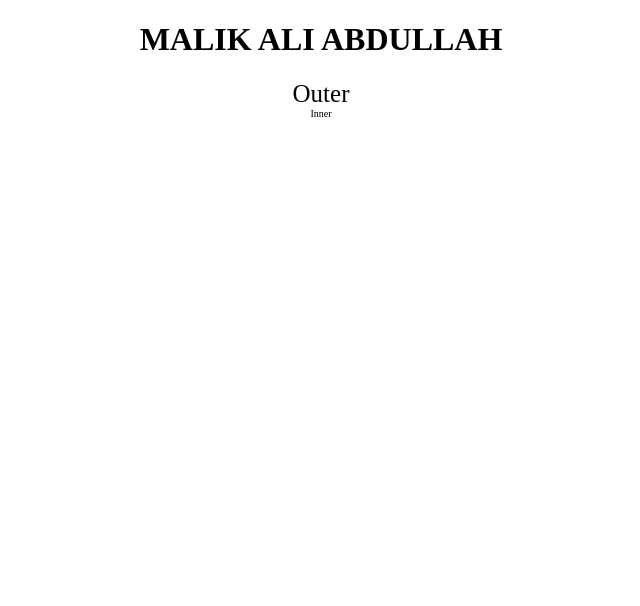
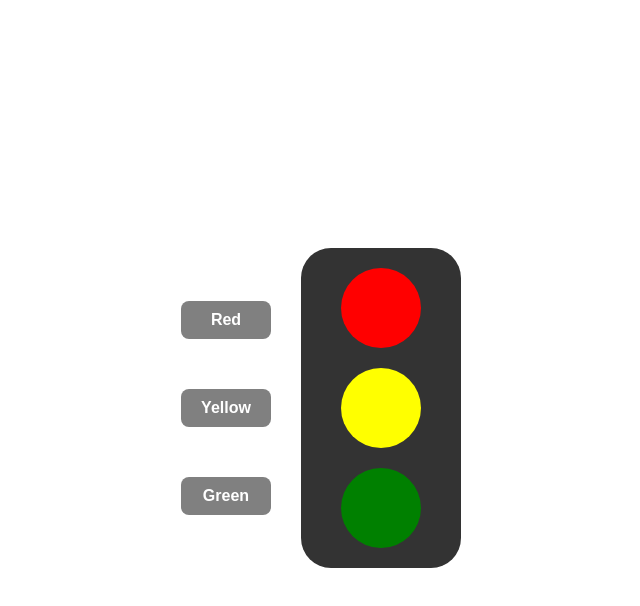
Before and after one commit to malikaliabdullah54/Technik-Nest-Internship, a plain HTML site: page index.html in a window 1280 px wide. Shown: the whole page, without its empty margins (319-959 px from the left). Drawn offline with Linux system fonts and the light colour scheme.

Commit message:
Traffic Lights

```diff
--- a/index.html
+++ b/index.html
@@ -3,18 +3,20 @@
 <head>
     <meta charset="UTF-8">
     <meta name="viewport" content="width=device-width, initial-scale=1.0">
-    <title>Practice Set 2</title>
+    <title>Traffic Lights</title>
     <link rel="stylesheet" href="style.css">
 </head>
 <body>
-
-    <h1>Malik Ali Abdullah</h1>
-
-    <div id="outer">
-        Outer
-
-        <div id="inner">
-            Inner
+    <div class="container">
+        <div class="Labels">
+            <div class="Label">Red</div>
+            <div class="Label">Yellow</div>
+            <div class="Label">Green</div>
+        </div>
+        <div class="Traffic-Light">
+            <div class="Light Red"></div>
+            <div class="Light Yellow"></div>
+            <div class="Light Green"></div>
         </div>
     </div>
 </body>
--- a/style.css
+++ b/style.css
@@ -1,16 +1,58 @@
 body{
-    text-align: center;
-    font-family: 'Times New Roman', Times, serif;
+    background-color: #fff;
+    display: flex;
+    align-items: center;
+    justify-content: center;
+    height: 100vh;
+    font-family: Arial, Helvetica, sans-serif;
 }
 
-h1{
-    text-transform: uppercase;
+.container{
+    display: flex;
+    align-items: center;
+    gap: 30px;
 }
 
-#outer{
-    font-size: 25px;
+.Labels{
+    display: flex;
+    flex-direction: column;
+    gap: 50px;
 }
 
-#inner{
-    font-size: 10px;
+.Label{
+    background-color: gray;
+    color: white;
+    padding: 10px 20px;
+    border-radius: 8px;
+    font-weight: bold;
+    text-align: center;
 }
+
+.Traffic-Light{
+    background-color: #333;
+    width: 120px;
+    padding: 20px;
+    border-radius: 30px;
+    display: flex;
+    flex-direction: column;
+    gap: 20px;
+    align-items: center;
+}
+
+.Light{
+    width: 80px;
+    height: 80px;
+    border-radius: 50%;
+}
+
+.Red{
+    background-color: red;
+}
+
+.Yellow{
+    background-color: yellow;
+}
+
+.Green{
+    background-color: green;
+}
```
